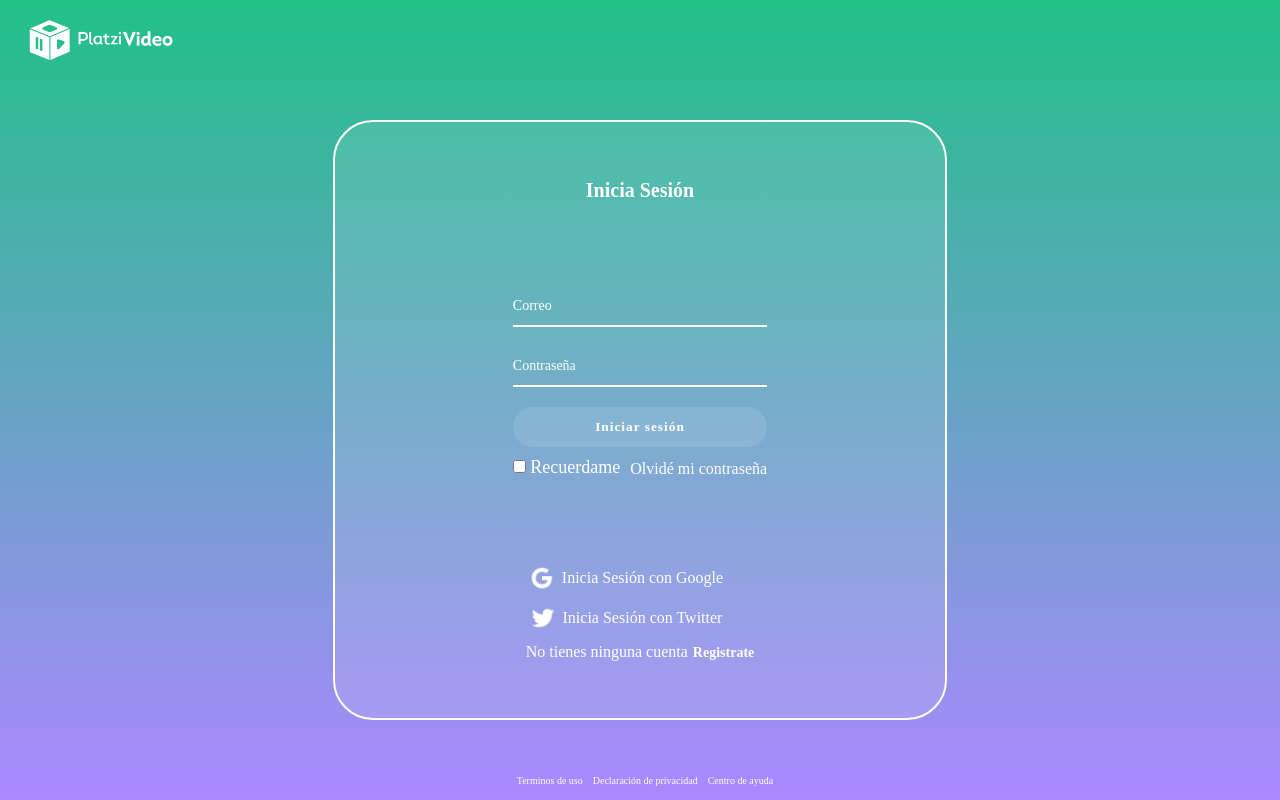
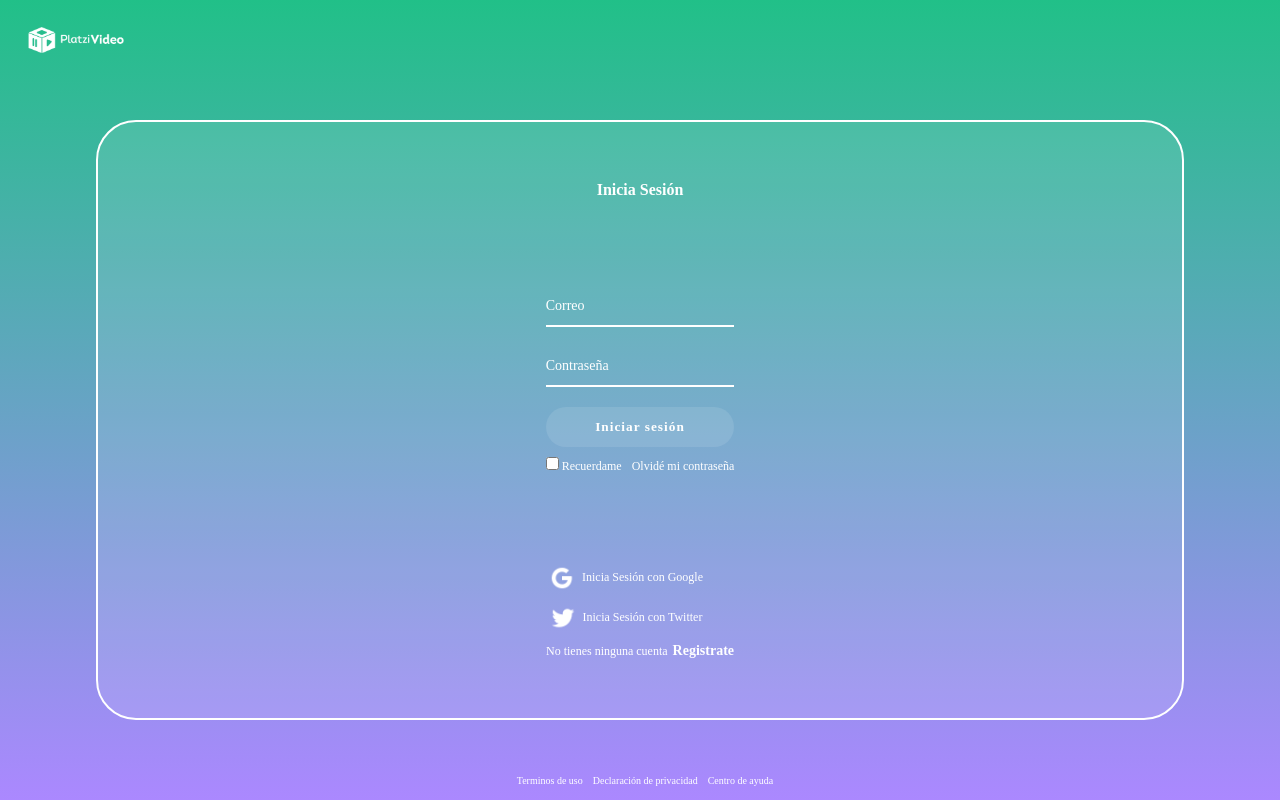
Before and after one commit to FabricioMirandaDeveloper/FabricioMirandaDeveloper.github.io, a plain HTML site: page proyecto/login.html in a window 1280 px wide. Drawn offline with Linux system fonts and the light colour scheme; a web font is replaced by a local one.

Commit message:
Revert "go"
This reverts commit dfc4a9c746e7a23ca1f67f4f166b6b52ca234efe.

```diff
--- a/proyecto/login.css
+++ b/proyecto/login.css
@@ -139,111 +139,3 @@ footer a {
 footer a:hover {
     text-decoration: underline;
 }
-@media only screen and (min-width: 768px) {
-    .header__img {
-        width: 150px;
-    }
-    .login {
-        width: 50vw;
-    }
-    .login__titulo {
-        font-size: 2rem;
-    }
-    .login__form  label{
-       font-size: 1.8rem;
-    }
-    .login__remember a {
-        color: var(--cWhite);
-        text-decoration: none;
-        font-size: 1.6rem;
-        margin-left: 1rem;
-    }
-    .login__remember a:hover {
-        text-decoration: underline;
-    }
-    .login__social > div {
-        display: flex;
-        align-items: center;
-        font-size: 1.6rem;
-        margin-top: 1rem;
-        margin-right: 3rem;
-    }
-    .login__social > div > img {
-        width: 3rem;
-        margin-right: 0.5rem;
-    }
-    .login__register {
-        font-size: 1.6rem;
-        display: flex;
-        flex-direction: row;
-        align-items: flex-end;
-        justify-content: space-between;
-        margin-top: 1rem;
-    }
-
-    .login__register a {
-        font-size: 1.4rem;
-        color: var(--cWhite);
-        font-weight: bold;
-        text-decoration: none;
-        margin-left: 0.5rem;
-    }
-    .login__register a:hover {
-        text-decoration: underline;
-    }
-    .input {
-        background-color: transparent;
-        border-top: 0px;
-        border-left: 0px;
-        border-right: 0px;
-        border-bottom: 2px solid var(--cWhite);
-        font-family: var(--fsPrimary);
-        font-size: 1.4rem;
-        margin-bottom: 2rem;
-        outline: none;
-        height: 4rem;
-    }
-    .input::placeholder {
-        color: var(--cWhite);
-    }
-    .button {
-        background-color: rgba(255, 255, 255, 0.1);
-        border: none;
-        border-radius: 2.5rem;
-        color: var(--cWhite);
-        cursor: pointer;
-        font-size: 1.4;
-        font-weight: bold;
-        font-family: var(--fsPrimary);
-        height: 4rem;
-        letter-spacing: 0.1rem;
-    }
-    footer {
-        grid-area: footer;
-        display: flex;
-        align-items: center;
-        justify-content: center;
-    }
-    footer a {
-        color: white;
-        cursor: pointer;
-        font-size: 1.0rem;
-        padding-left: 1rem;
-        text-decoration: none;
-    }
-    footer a:hover {
-        text-decoration: underline;
-    }
-
-
-}
-@media only screen and (min-width: 1024px) {
-    .login {
-        width: 48vw;
-    }
-}
-@media only screen and (min-width: 1440px) {
-    .login {
-        width: 30vw;
-    }
-}
```
